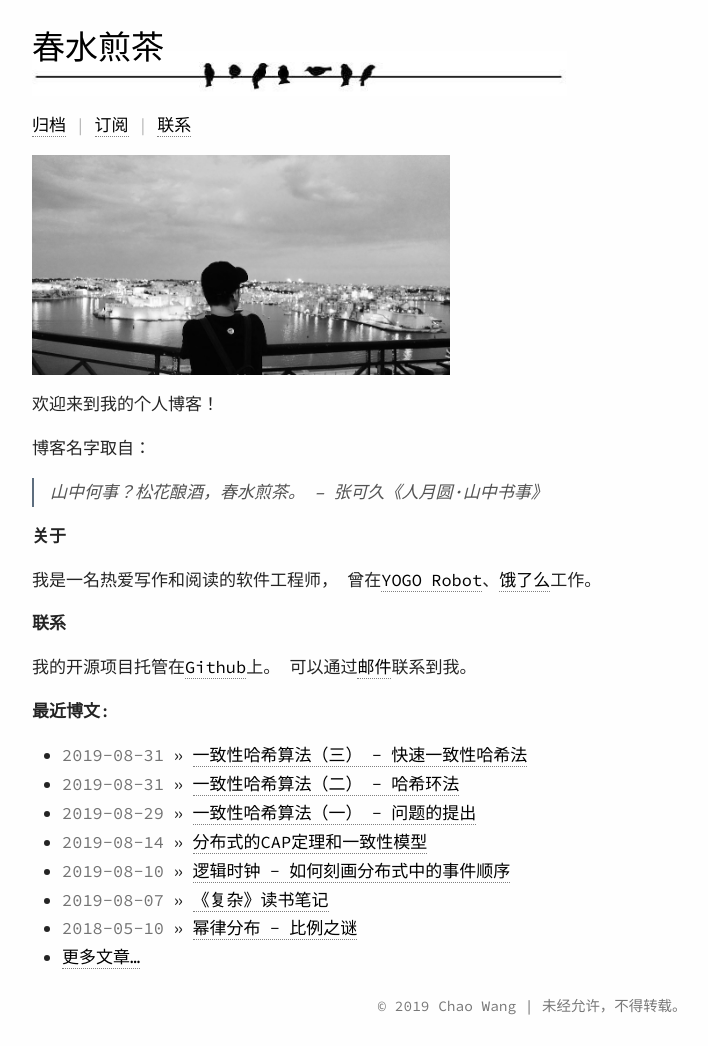
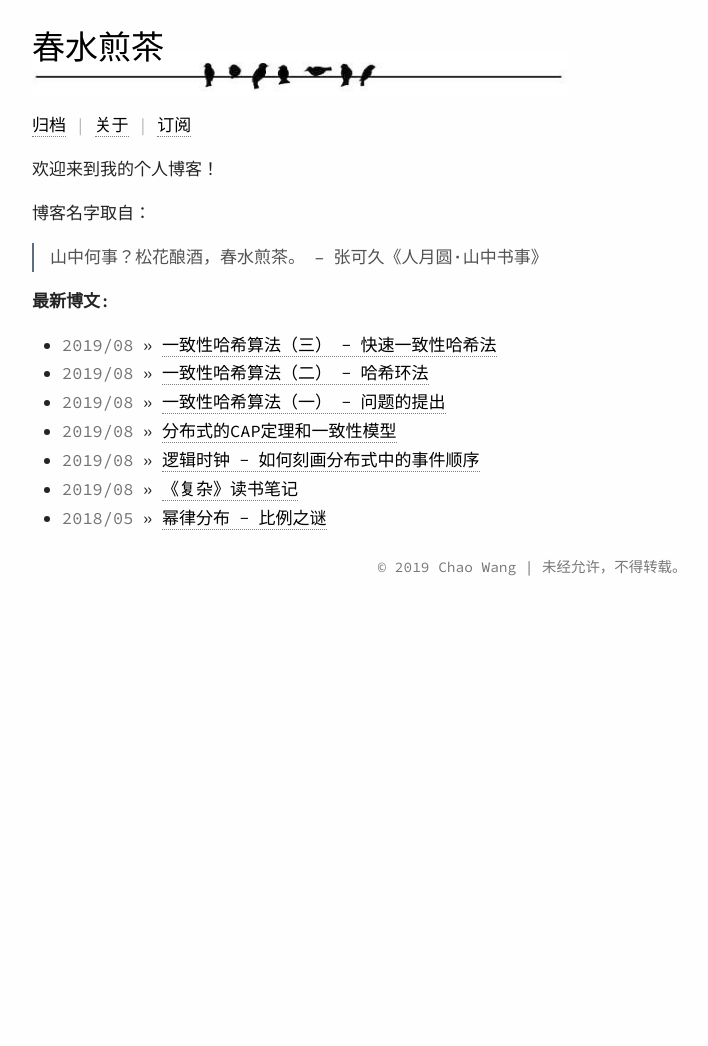
Before and after one commit to gfphoto/writings.sh, a Jekyll site: the page built from index.md, in a window 1280 px wide. Shown: the whole page, without its empty margins (108-816 px from the left). Built offline with Jekyll 4.4.1, drawn with Linux system fonts in a browser that asks for light colours; after the commit the page ends 900 px from its top, so only the background shows below that.

Commit message:
Better display for about

```diff
--- a/index.md
+++ b/index.md
@@ -6,10 +6,8 @@ id: index
 ---
 
 [归档]({{ "/posts" | relative_url }}) <span class="nav-divider">|</span>
-[订阅]({{ "/feed.xml" | relative_url }}){:target="_blank"} <span class="nav-divider">|</span>
-[联系](mailto:hit9@icloud.com)
-
-{% include image.html max_height=220 absolute_url='/assets/images/home-banner.jpg' %}
+[关于]({{ "/about" | relative_url }}) <span class="nav-divider">|</span>
+[订阅]({{ "/feed.xml" | relative_url }}){:target="_blank"}
 
 欢迎来到我的个人博客！
 
@@ -18,19 +16,8 @@ id: index
 > 山中何事？松花酿酒，春水煎茶。
 > -- 张可久《人月圆·山中书事》
 
-**关于**
-
-我是一名热爱写作和阅读的软件工程师，
-曾在[YOGO Robot](https://www.yogorobot.com)、[饿了么](https://www.ele.me)工作。
-
-**联系**
-
-我的开源项目托管在[Github](https://github.com/hit9){:target="_blank"}上。
-可以通过[邮件](mailto:hit9@icloud.com)联系到我。
-
-**最近博文**:
+**最新博文**:
 
 {% for post in site.posts limit:30 %}
-* <span class="post-date-container"><span class="posts-list-post-date">{{ post.date | date: "%Y-%m-%d" }}</span> »</span>
+* <span class="post-date-container"><span class="posts-list-post-date">{{ post.date | date: "%Y/%m" }}</span> »</span>
   [{{ post.title | escape }}]({{ post.url }}){:class="posts-list-post-title"}{% endfor %}
-* [更多文章...]({{ "/posts" | relative_url }}){:class="posts-list-post-title"}
```
Also changed, not shown: _includes/contact_bar.html (+3 -4 lines), about.md (added, +30 -0 lines), assets/src/css/style.css (+15 -11 lines), assets/css/style.min.css.
